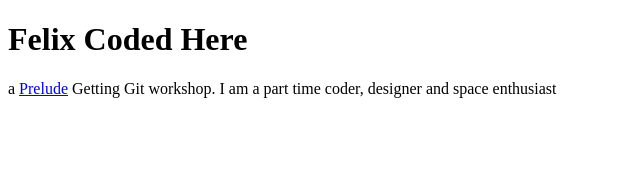
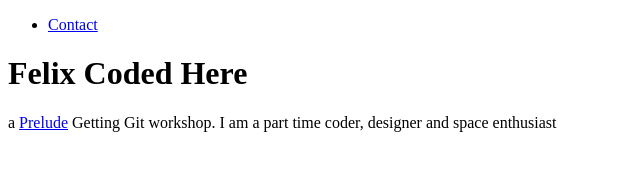
Before and after one commit to ftyelbi/Personal-website, a plain HTML site: page index.html in a window 1280 px wide. Shown: the whole page, without its empty margins (0-640 px from the left). Drawn offline with Linux system fonts and the light colour scheme.

Commit message:
Added contact page link  to home page

```diff
--- a/index.html
+++ b/index.html
@@ -6,6 +6,13 @@
 </head>
 
 <body>
+
+    <nav>
+        <ul>
+            <li><a href="contact.html">Contact</a></li>
+        </ul>
+    </nav>
+
     <h1>Felix Coded Here</h1>a <a href="https://prelude.tech">Prelude</a> Getting Git workshop. I am a part time coder, designer and space enthusiast</p>
 </body>
 
```
